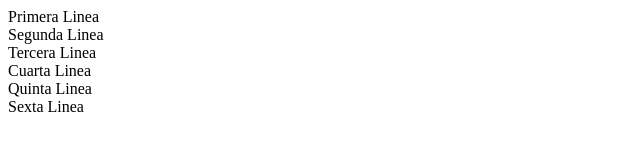
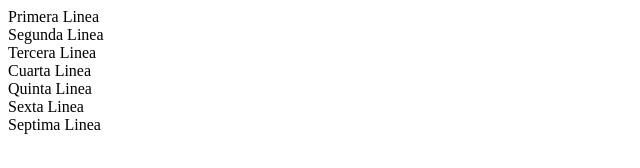
Before and after one commit to Voltrez/Portafolio-Personal, a plain HTML site: page index.html in a window 1280 px wide. Shown: the whole page, without its empty margins (0-640 px from the left). Drawn offline with Linux system fonts and the light colour scheme.

Commit message:
septimo commit

```diff
--- a/index.html
+++ b/index.html
@@ -12,5 +12,6 @@
     <div>Cuarta Linea</div>
     <div>Quinta Linea</div>
     <div>Sexta Linea</div>
+    <div>Septima Linea</div>
 </body>
 </html>
```
